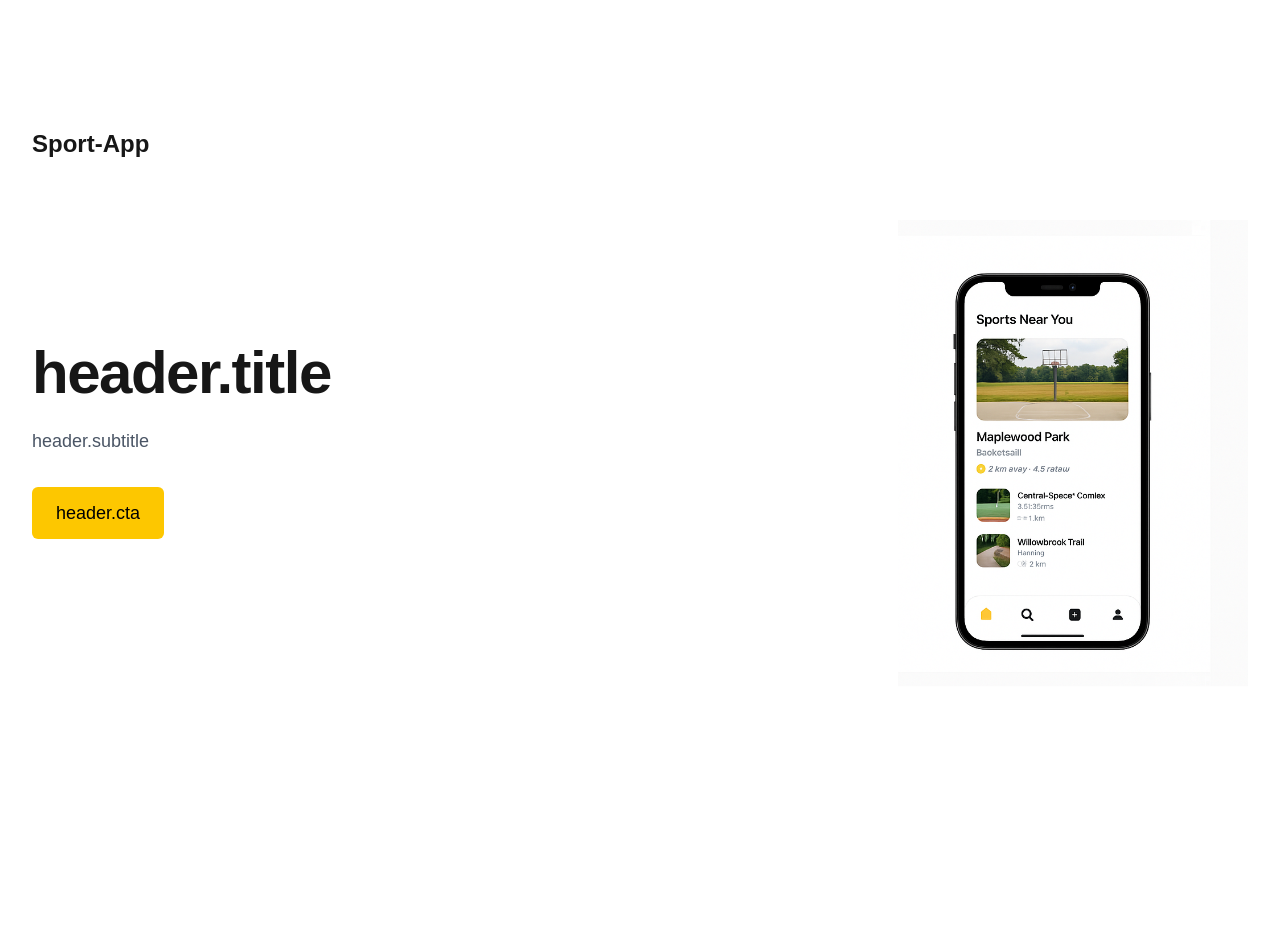
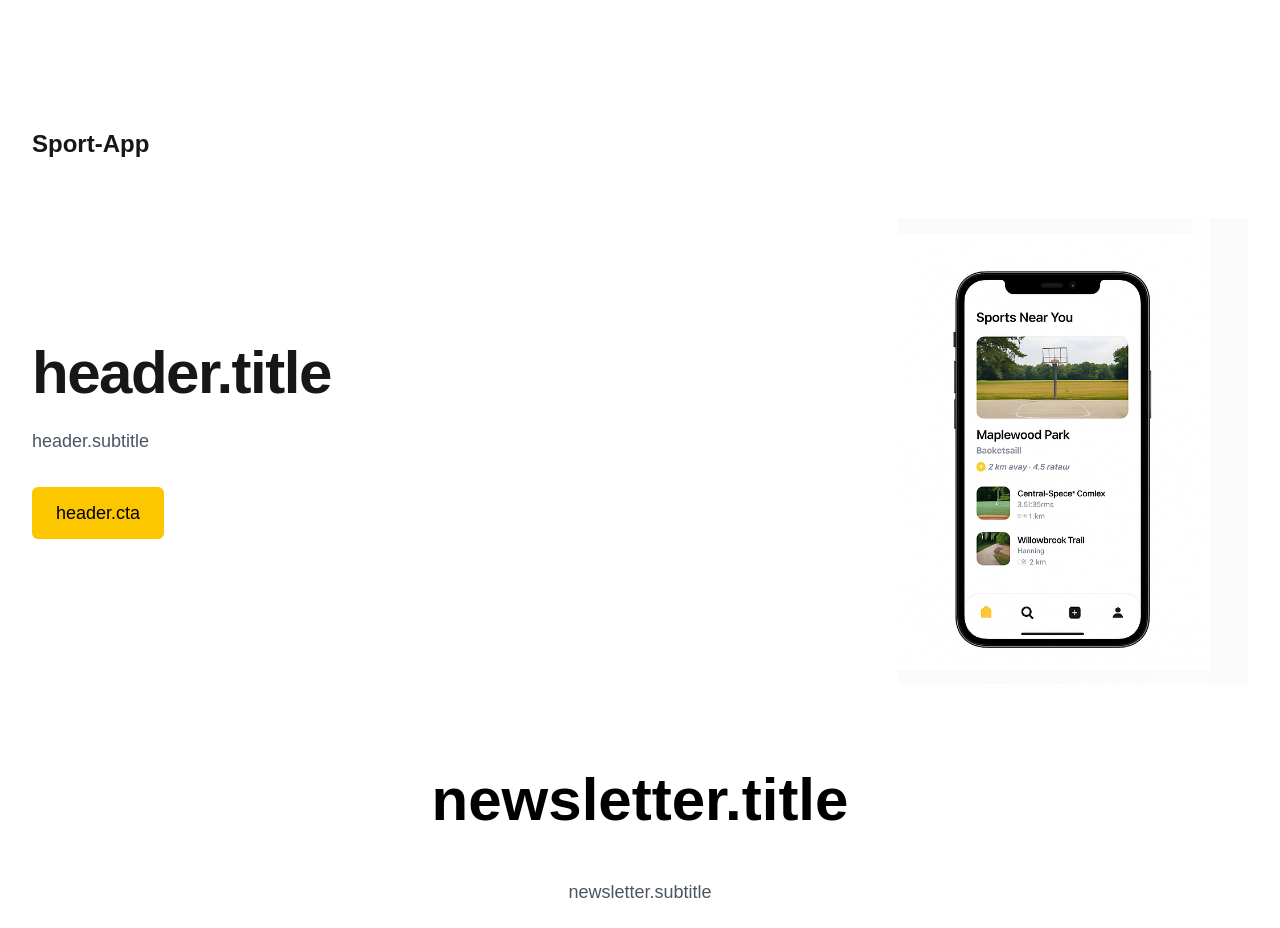
Before and after one commit to big-emotion/sport-app-landing, a Next.js app: page /en in a window 1280 px wide. Shown: the top 928 px of the page. Before the commit the page ends 800 px from the top, so only its background shows below. Built offline with nearby package versions, Linux system fonts and the light colour scheme.

Commit message:
feat: add Newsletter section to page.tsx

```diff
--- a/src/app/[locale]/page.tsx
+++ b/src/app/[locale]/page.tsx
@@ -1,7 +1,13 @@
 import React from 'react';
 
 import { Header } from '@/app/components/sections/Header';
+import Newsletter from '@/app/components/sections/Newsletter';
 
 export default async function Home(): Promise<React.ReactNode> {
-  return <Header />;
+  return (
+    <div>
+      <Header />
+      <Newsletter />
+    </div>
+  );
 }
```
